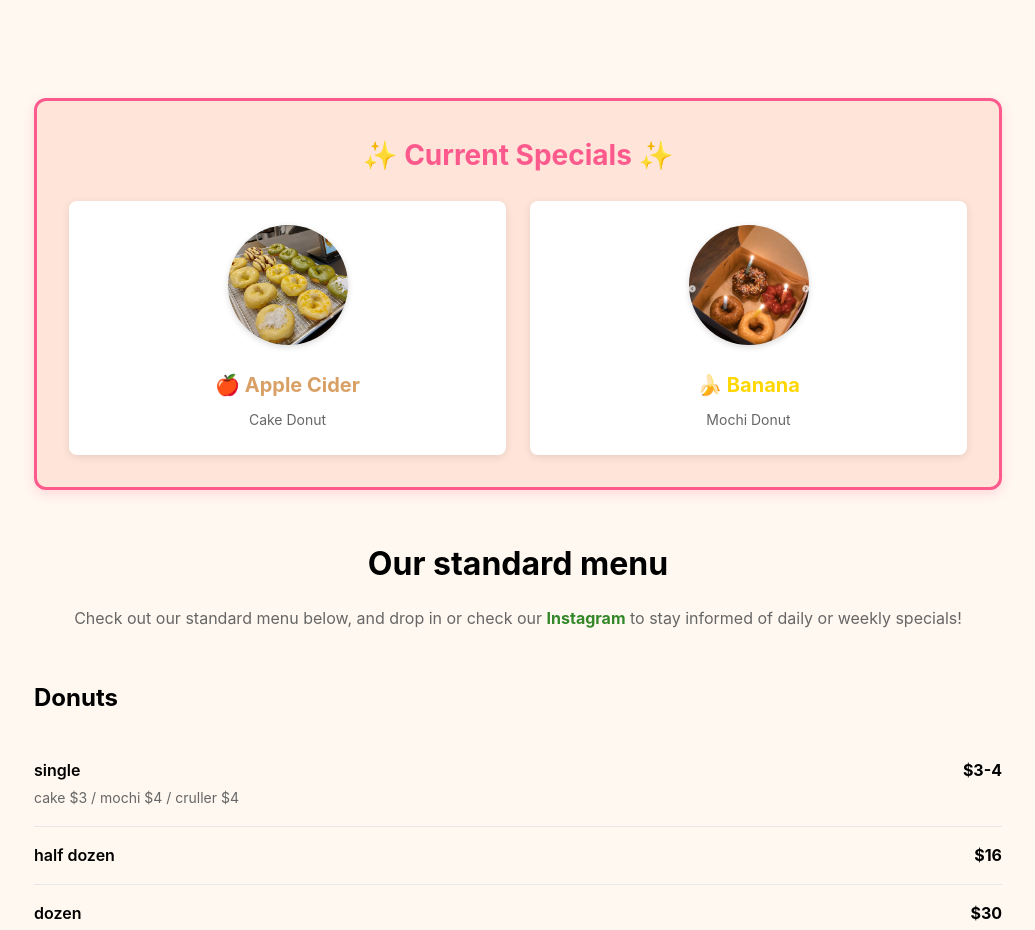
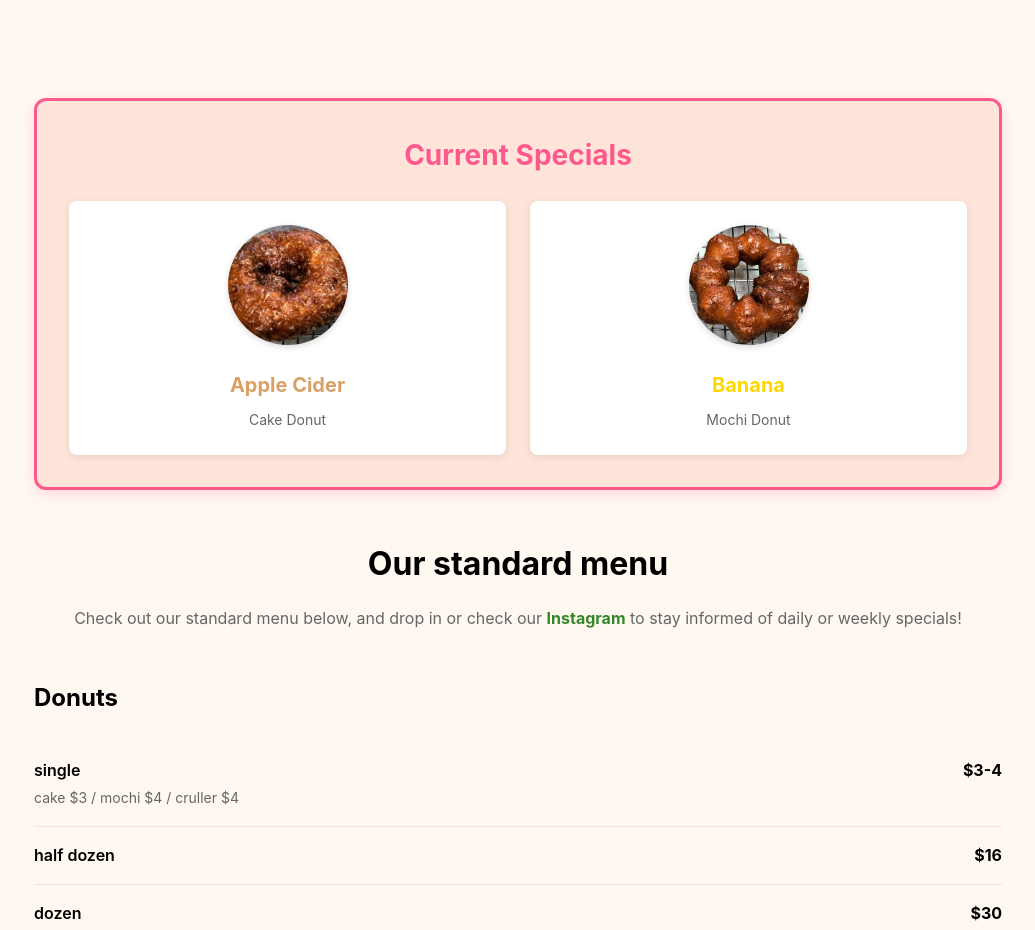
Before and after one commit to ctrujillo12/noks-donuts, a Next.js app: page / in a window 1280 px wide. Shown: the part 1420-2350 px from the top of the page, without its empty margins (122-1157 px from the left). Built offline with nearby package versions, Linux system fonts and the light colour scheme.

Commit message:
added specials

```diff
--- a/app/page.tsx
+++ b/app/page.tsx
@@ -207,7 +207,7 @@ No artificial/imitation flavors. No artificial colors. No preservatives. No high
               color: '#fc5a8d',
               textAlign: 'center'
             }}>
-              ✨ Current Specials ✨
+               Current Specials
             </h3>
             <div style={{
               display: 'grid',
@@ -223,7 +223,7 @@ No artificial/imitation flavors. No artificial colors. No preservatives. No high
                 boxShadow: '0 2px 8px rgba(0,0,0,0.1)'
               }}>
                 <img
-                  src="/images-noks/img1.png"
+                  src="/images-noks/applecider.png"
                   alt="Apple Cider Donut"
                   style={{
                     width: '120px',
@@ -240,7 +240,7 @@ No artificial/imitation flavors. No artificial colors. No preservatives. No high
                   color: '#d9a066',
                   marginBottom: '0.5rem'
                 }}>
-                  🍎 Apple Cider
+                   Apple Cider
                 </p>
                 <p style={{ fontSize: '0.875rem', color: '#666' }}>
                   Cake Donut
@@ -254,7 +254,7 @@ No artificial/imitation flavors. No artificial colors. No preservatives. No high
                 boxShadow: '0 2px 8px rgba(0,0,0,0.1)'
               }}>
                 <img
-                  src="/images-noks/img4.png"
+                  src="/images-noks/bananamochi.png"
                   alt="Banana Mochi Donut"
                   style={{
                     width: '120px',
@@ -271,7 +271,7 @@ No artificial/imitation flavors. No artificial colors. No preservatives. No high
                   color: '#FFD700',
                   marginBottom: '0.5rem'
                 }}>
-                  🍌 Banana
+                   Banana
                 </p>
                 <p style={{ fontSize: '0.875rem', color: '#666' }}>
                   Mochi Donut
```
